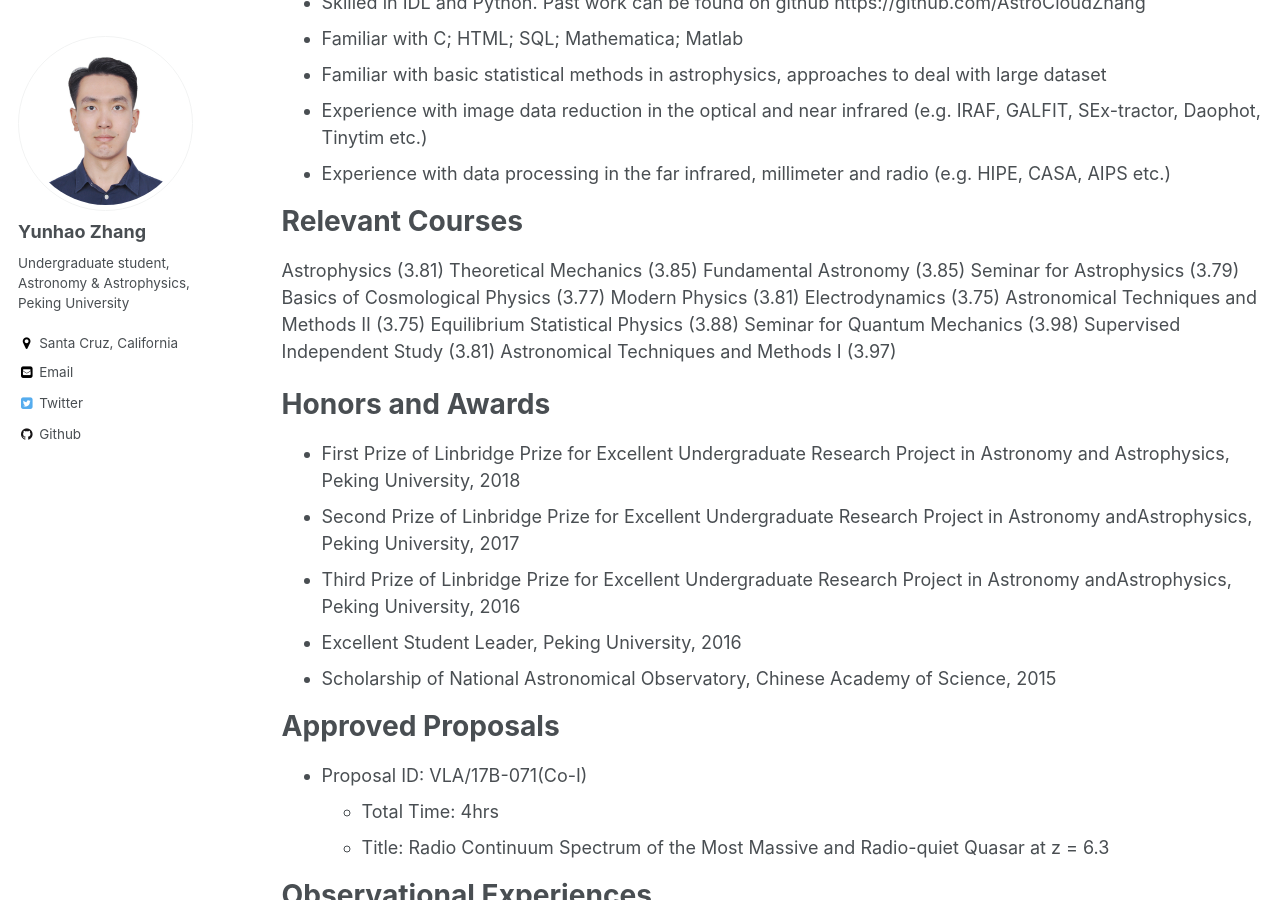
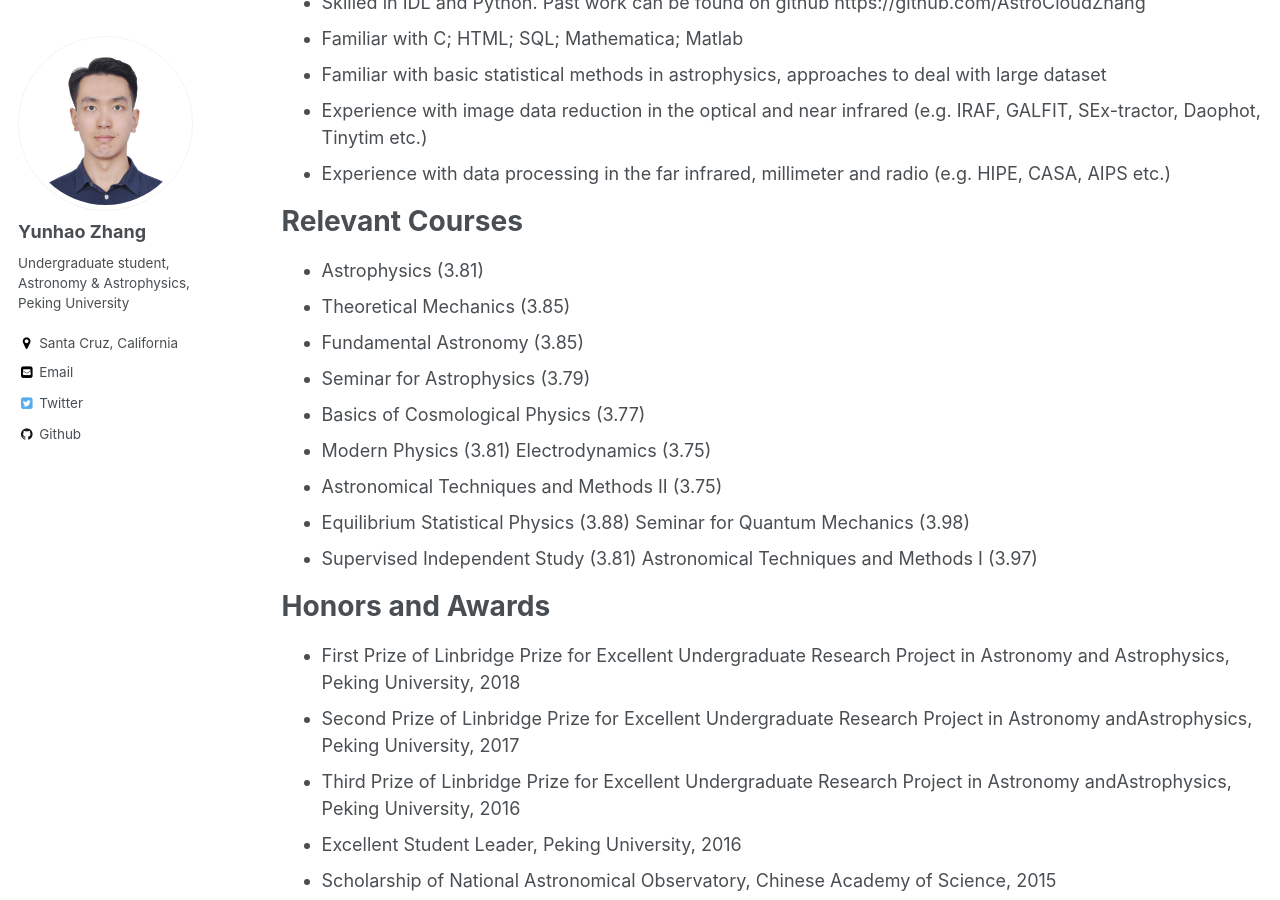
Before and after one commit to AstroCloudZhang/astrocloudzhang.github.io, a Jekyll site: the page built from _pages/cv.md, in a window 1280 px wide and 900 px high, scrolled down 1305 px. Built offline with Jekyll 4.4.1, drawn with Linux system fonts in a browser that asks for light colours.

Commit message:
Update cv.md

```diff
--- a/_pages/cv.md
+++ b/_pages/cv.md
@@ -58,15 +58,15 @@ Computer Skills
 
 Relevant Courses
 =====
-Astrophysics (3.81)
-Theoretical Mechanics (3.85)
-Fundamental Astronomy (3.85)
-Seminar for Astrophysics (3.79)
-Basics of Cosmological Physics (3.77)
-Modern Physics (3.81) Electrodynamics (3.75)
-Astronomical Techniques and Methods II (3.75)
-Equilibrium Statistical Physics (3.88) Seminar for Quantum Mechanics (3.98)
-Supervised Independent Study (3.81) Astronomical Techniques and Methods I (3.97)
+* Astrophysics (3.81)
+* Theoretical Mechanics (3.85)
+* Fundamental Astronomy (3.85)
+* Seminar for Astrophysics (3.79)
+* Basics of Cosmological Physics (3.77)
+* Modern Physics (3.81) Electrodynamics (3.75)
+* Astronomical Techniques and Methods II (3.75)
+* Equilibrium Statistical Physics (3.88) Seminar for Quantum Mechanics (3.98)
+* Supervised Independent Study (3.81) Astronomical Techniques and Methods I (3.97)
 
 Honors and Awards
 =====
```
